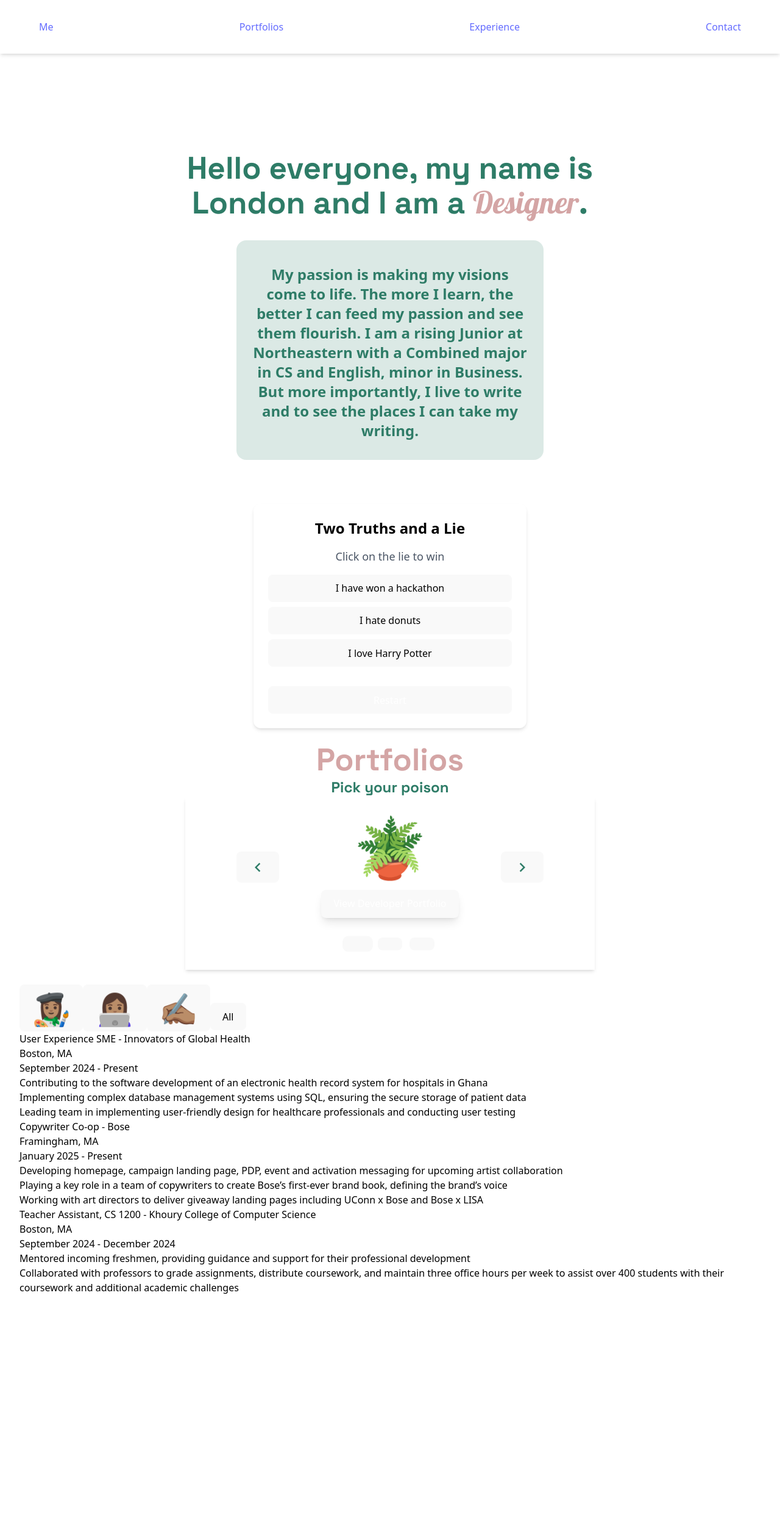
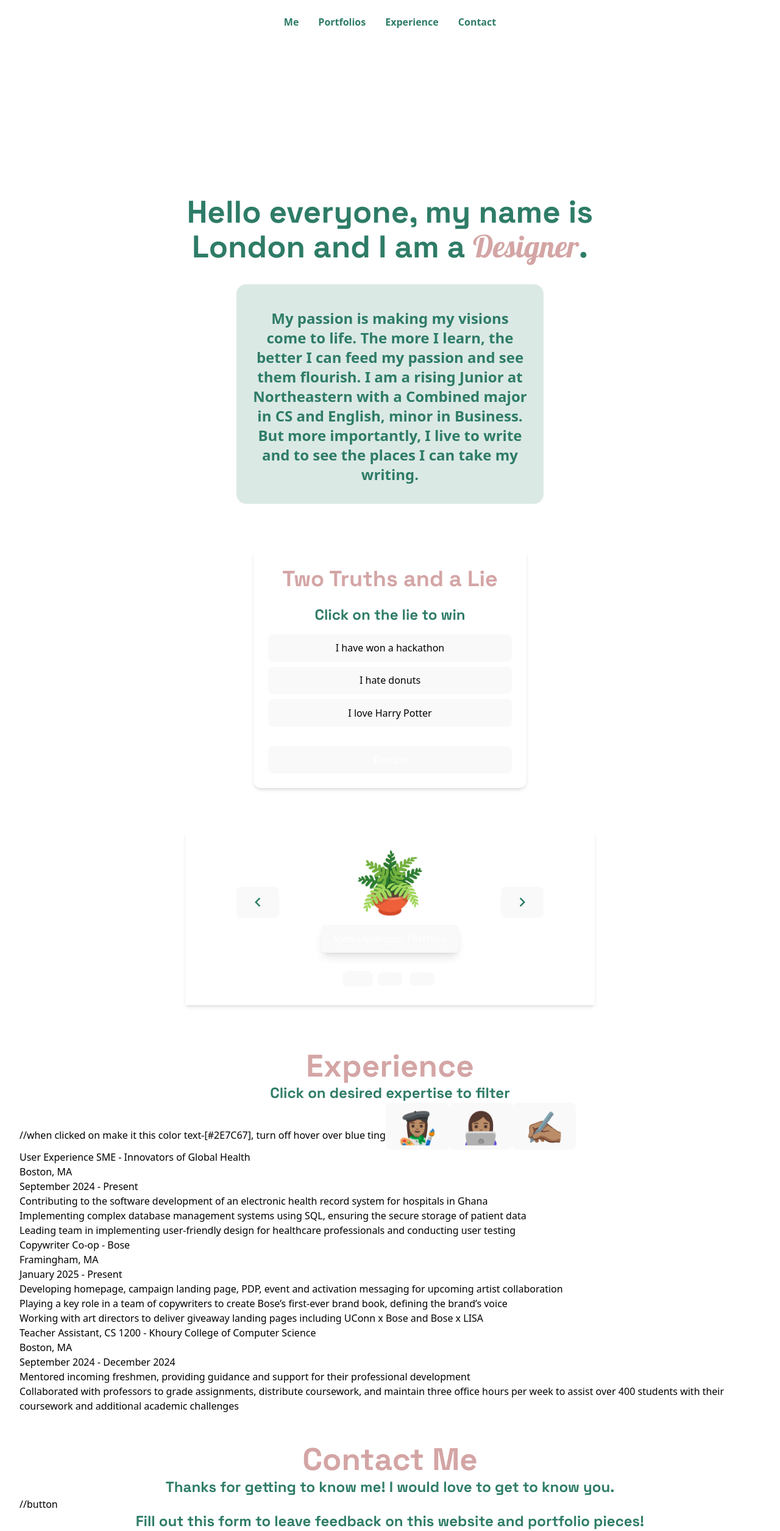
Before and after one commit to londonjones4189/My-personal-website, a React (Vite) app in the folder my-app/: page / in a window 1280 px wide. Shown: the whole page at 61% size. Before the commit the page ends 2123 px from the top, so only its background shows below. Built offline with nearby package versions, Linux system fonts and the light colour scheme.

Commit message:
Fixed routing issues
Added smooth scroll + CSS to header, adding routing to portfolios section. Placeholder for portfolio pages

```diff
--- a/my-app/package.json
+++ b/my-app/package.json
@@ -11,7 +11,8 @@
   },
   "dependencies": {
     "react": "^19.1.0",
-    "react-dom": "^19.1.0"
+    "react-dom": "^19.1.0",
+    "react-scroll": "^1.9.3"
   },
   "devDependencies": {
     "@eslint/js": "^9.25.0",
--- a/my-app/src/AboutMe.jsx
+++ b/my-app/src/AboutMe.jsx
@@ -21,16 +21,8 @@ function AboutMe() {
         </span>
         .
       </h1>
-
-      <div
-        className="w-[75%] mx-auto p-6 mt-8"
-        style={{
-          backgroundColor: 'rgba(46,124,103,0.17)',
-          borderRadius: '1rem',
-          overflow: 'hidden'
-        }}
-      >
-        <h3 className="text-2xl font-bold text-center mt-4 mb-2" style={{color: '#2E7C67'}}>
+      <div className="w-3/4 mx-auto p-6 mt-8 bg-[#2E7C67]/17 rounded-2xl overflow-hidden">
+        <h3 className="text-2xl font-bold text-center mt-4 mb-2 text-[#2E7C67]">
           My passion is making my visions come to life. The more I learn, the better I can feed my passion and see them flourish.
           I am a rising Junior at Northeastern with a Combined major in CS and English, minor in Business.
           But more importantly, I live to write and to see the places I can take my writing.
@@ -39,4 +31,5 @@ function AboutMe() {
     </div>
   );
 }
+
 export default AboutMe;
--- a/my-app/src/App.jsx
+++ b/my-app/src/App.jsx
@@ -1,22 +1,51 @@
+import {Routes, Route } from 'react-router-dom';
 import Header from './Header';
 import AboutMe from './AboutMe';
-import Posion from './Portfolios';
+import Portfolios from './Portfolios';
 import Ttl from './Ttl';
 import ResumeFilter from './ResumeFilter';
+import Contact from './Contact';
 
-function App() {
+//threse are no in any seperate fu;ter
+import Developer from './Developer';
+import Written from './Written';
+import Design from './Design';
+
+function Home() {
   return (
-  <div className="min-h-screen bg-white text-black flex flex-col">
+    <div className="min-h-screen bg-white text-black flex flex-col scroll-smooth">
       <Header />
       <main className="flex-1 px-8 mt-56">
+        <section id="AboutMe">
           <AboutMe />
-  <div className="mt-12">
+        </section>
+        <section id="Ttl" className="mt-12">
           <Ttl />
-<Posion/>
+        </section>
+        <section id="Portfolios" className="mt-12">
+          <Portfolios />
+        </section>
+        <section id="ResumeFilter" className="mt-12">
           <ResumeFilter />
-</div>
+        </section>
+        <section id="Contact" className="mt-12">
+          <Contact />
+        </section>
       </main>
     </div>
   );
 }
+
+function App() {
+  return (
+      <Routes>
+        <Route path="/" element={<Home />} />
+        <Route path="/Developer" element={<Developer />} />
+        <Route path="/Written" element={<Written />} />
+        <Route path="/Design" element={<Design />} />
+        <Route path="*" element={<div>bug</div>} />
+      </Routes>
+  );
+}
+
 export default App;
--- a/my-app/src/Contact.jsx
+++ b/my-app/src/Contact.jsx
@@ -1,6 +1,23 @@
 
 function Contact() {
-    return PageTemplate("Hello this is my software portfolio", cardsData);
+  return (
+    <div>
+    <div className="contact-header">
+      <h1 className="text-[36px] font-bold font-space-grotesk text-[#D4A5A5] text-center">
+        Contact Me
+      </h1>
+      <h2 className="text-2xl font-bold font-space-grotesk text-[#2E7C67] text-center">
+      Thanks for getting to know me! I would love to get to know you.
+      </h2>
+  </div>
+  //button
+  <div className="Form-header">
+  <h2 className="text-2xl font-bold font-space-grotesk text-[#2E7C67] text-center">
+   Fill out this form to leave feedback on this website and portfolio pieces!
+  </h2>
+</div>
+</div>
+  );
   }
 
 export default Contact;
--- a/my-app/src/Design.jsx
+++ b/my-app/src/Design.jsx
@@ -2,7 +2,7 @@
 //stand in
 function Design() {
     return (
-      <div className="flex w-72 h-72 border border-gray-300 rounded-lg overflow-hidden shadow-sm">
+      <div>
        <h1>Placeholder for design portfolio</h1>
       </div>
     );
--- a/my-app/src/Developer.jsx
+++ b/my-app/src/Developer.jsx
@@ -1,7 +1,7 @@
 //stand in
 function Developer() {
     return (
-      <div className="flex w-72 h-72 border border-gray-300 rounded-lg overflow-hidden shadow-sm">
+      <div>
        <h1>Placeholder for developer portfolio</h1>
       </div>
     );
--- a/my-app/src/Header.jsx
+++ b/my-app/src/Header.jsx
@@ -1,21 +1,29 @@
-import { Link } from 'react-router-dom';
+import{Link} from 'react-scroll';
+import React, { useState } from 'react';
+import './fonts.css';
+
 
 function Header() {
+
+const [click, setClick] = useState(false);
+const closeMenu = () => setClick(false);
+
   return (
-    <div className="fixed top-0 left-0 right-0 z-50 w-full text-white px-6 py-8 shadow-md">
+    //change it so there is no hover text just a pink line shows up under each word when hovered over and the text of ecah word is green
+    <div className="max-w-3xl mx-auto px-4 md:px-8 lg:px-12 py-6">
       <nav>
-        <ul className="flex justify-between list-none w-full max-w-6xl mx-auto">
+        <ul className="flex justify-center list-none w-full max-w-6xl mx-auto space-x-8">
           <li>
-            <Link to="/AboutMe" className="hover:text-[#2E7C67]">Me</Link>
+            <Link to="AboutMe" spy={true} smooth={true} offset={50} duration={500} onClick={closeMenu} className="!text-[#2E7C67] !font-bold !font-space-grotesk hover:border-b-2 hover:border-[#D4A5A5] pb-1 transition-all duration-200">Me</Link>
           </li>
           <li>
-            <Link to="/Portfolios" className="hover:text-[#2E7C67]">Portfolios</Link>
+            <Link to="Portfolios" spy={true} smooth={true} offset={50} duration={500} onClick={closeMenu} className="!text-[#2E7C67] !font-bold !font-space-grotesk hover:border-b-2 hover:border-[#D4A5A5] pb-1 transition-all duration-200">Portfolios</Link>
           </li>
           <li>
-            <Link to="/ResumeFilter" className="hover:text-[#2E7C67]">Experience</Link>
+            <Link to="ResumeFilter" spy={true} smooth={true} offset={50} duration={500} onClick={closeMenu} className="!text-[#2E7C67] !font-bold !font-space-grotesk hover:border-b-2 hover:border-[#D4A5A5] pb-1 transition-all duration-200">Experience</Link>
           </li>
           <li>
-            <Link to="/Contact" className="hover:text-[#2E7C67]">Contact</Link>
+          <Link to="Contact" spy={true} smooth={true} offset={50} duration={500} onClick={closeMenu} className="!text-[#2E7C67] !font-bold !font-space-grotesk hover:border-b-2 hover:border-[#D4A5A5] pb-1 transition-all duration-200">Contact</Link>
           </li>
         </ul>
       </nav>
--- a/my-app/src/Portfolios.jsx
+++ b/my-app/src/Portfolios.jsx
@@ -37,12 +37,7 @@ function Portfolios() {
 
   return (
     <div className="max-w-3xl mx-auto px-4 md:px-8 lg:px-12 py-6">
-      <h1 className="text-[36px] font-bold font-space-grotesk text-[#D4A5A5] text-center">
-        Portfolios
-      </h1>
-      <h2 className="text-2xl font-bold font-space-grotesk text-[#2E7C67] text-center">
-        Pick your poison
-      </h2>
+
       <div className="w-full text-white px-6 py-8 shadow-md">
         <div className="flex items-center justify-center max-w-6xl mx-auto">
           {/* Left Arrow */}
--- a/my-app/src/ResumeFilter.jsx
+++ b/my-app/src/ResumeFilter.jsx
@@ -17,7 +17,16 @@ function ResumeFilter() {
 
   return (
     <div className="resume-filter">
+
+      <div className="resume-filter__header">
+      <h1 className="text-[36px] font-bold font-space-grotesk text-[#D4A5A5] text-center">
+        Experience
+      </h1>
+      <h2 className="text-2xl font-bold font-space-grotesk text-[#2E7C67] text-center">
+        Click on desired expertise to filter
+      </h2>
       <div className="resume-filter__button">
+        //when clicked on make it this color text-[#2E7C67], turn off hover over blue ting
         <button onClick={() => setFilter("Paint-brush")}>
             <h1> 👩🏽‍🎨</h1>
         </button>
@@ -27,7 +36,6 @@ function ResumeFilter() {
         <button onClick={() => setFilter("Book")}>
             <h1>✍🏽</h1>
         </button>
-        <button onClick={() => setFilter("all")}>All</button>
       </div>
 
       <div className="resume-filter__results">
@@ -46,6 +54,7 @@ function ResumeFilter() {
 
       </div>
     </div>
+    </div>
   );
 }
 
--- a/my-app/src/Ttl.jsx
+++ b/my-app/src/Ttl.jsx
@@ -1,5 +1,6 @@
 import React, { useState, useEffect } from 'react';
 import { truths, lies } from './truthslies';
+import './fonts.css';
 
 function getRandomElements(arr, count) {
   const shuffled = [...arr].sort(() => 0.5 - Math.random());
@@ -42,8 +43,8 @@ function Ttl() {
 
   return (
     <div className="flex flex-col gap-4 p-6 bg-white rounded-xl shadow-md max-w-md mx-auto text-center">
-      <h3 className="text-2xl font-bold">Two Truths and a Lie</h3>
-      <h2 className="text-lg text-gray-600">Click on the lie to win</h2>
+      <h3 className="text-[36px] font-bold font-space-grotesk text-[#D4A5A5] text-center">Two Truths and a Lie</h3>
+      <h2 className="text-2xl font-bold font-space-grotesk text-[#2E7C67] text-center">Click on the lie to win</h2>
       <div className="flex flex-col gap-2">
         {options.map((option, index) => (
           <button
@@ -51,7 +52,7 @@ function Ttl() {
             onClick={() => handleClick(option)}
             disabled={selected !== null}
             className={`px-4 py-2 border rounded-lg transition
-              ${selected === option.text ? 'bg-blue-200' : 'bg-gray-100 hover:bg-gray-200'}`}
+              ${selected === option.text ? 'bg-[#D4A5A5]' : 'bg-[#2E7C67]/17 hover:bg-gray-200'}`}
           >
             {option.text}
           </button>
--- a/my-app/src/Written.jsx
+++ b/my-app/src/Written.jsx
@@ -1,7 +1,7 @@
 //stand in
 function Written() {
     return (
-      <div className="flex w-72 h-72 border border-gray-300 rounded-lg overflow-hidden shadow-sm">
+      <div>
        <h1>Placeholder for Written portfolio</h1>
       </div>
     );
```
Also changed, not shown: 1 other file (tests, documents, lock files or other folders). Lines whose indentation alone changed are shown as unchanged.
